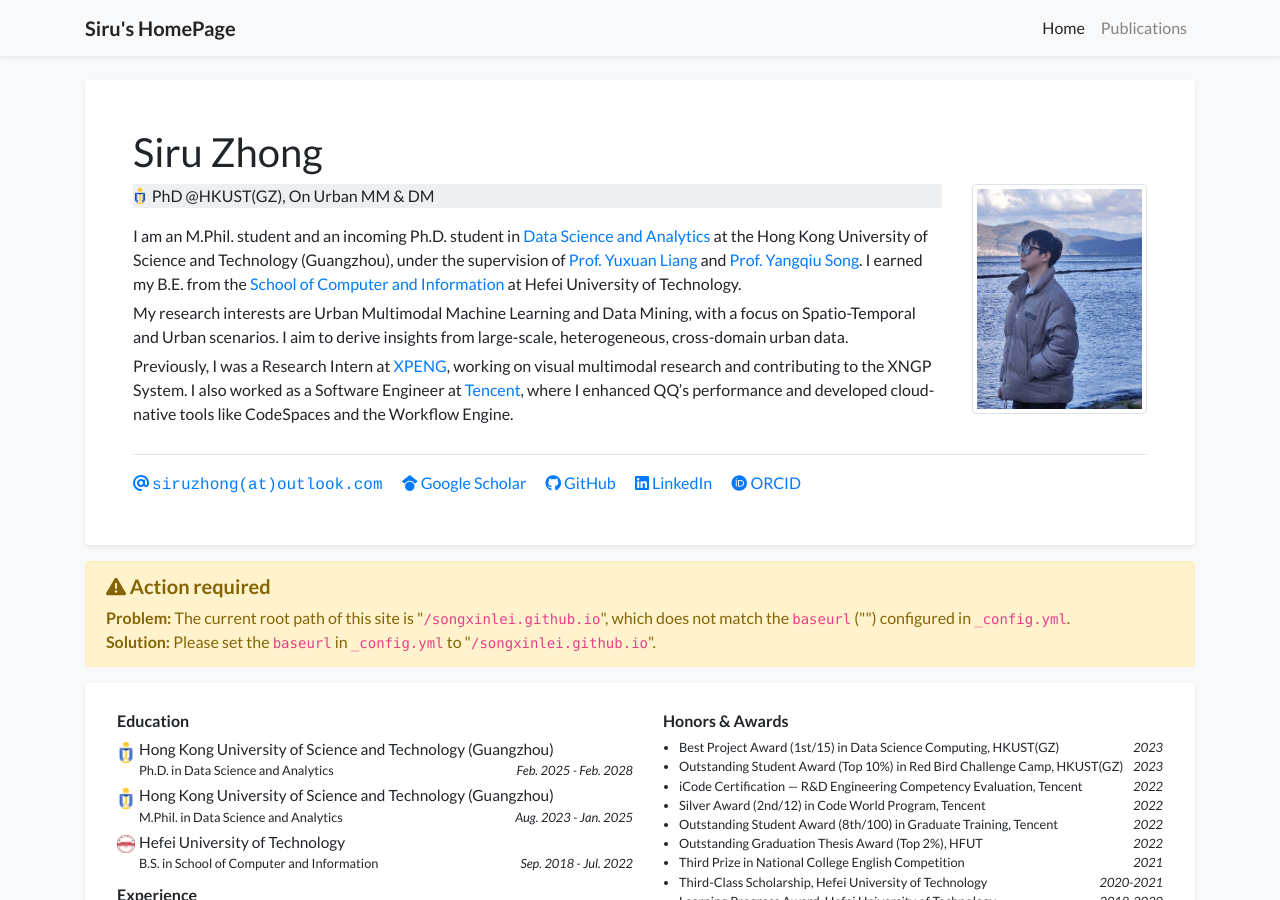
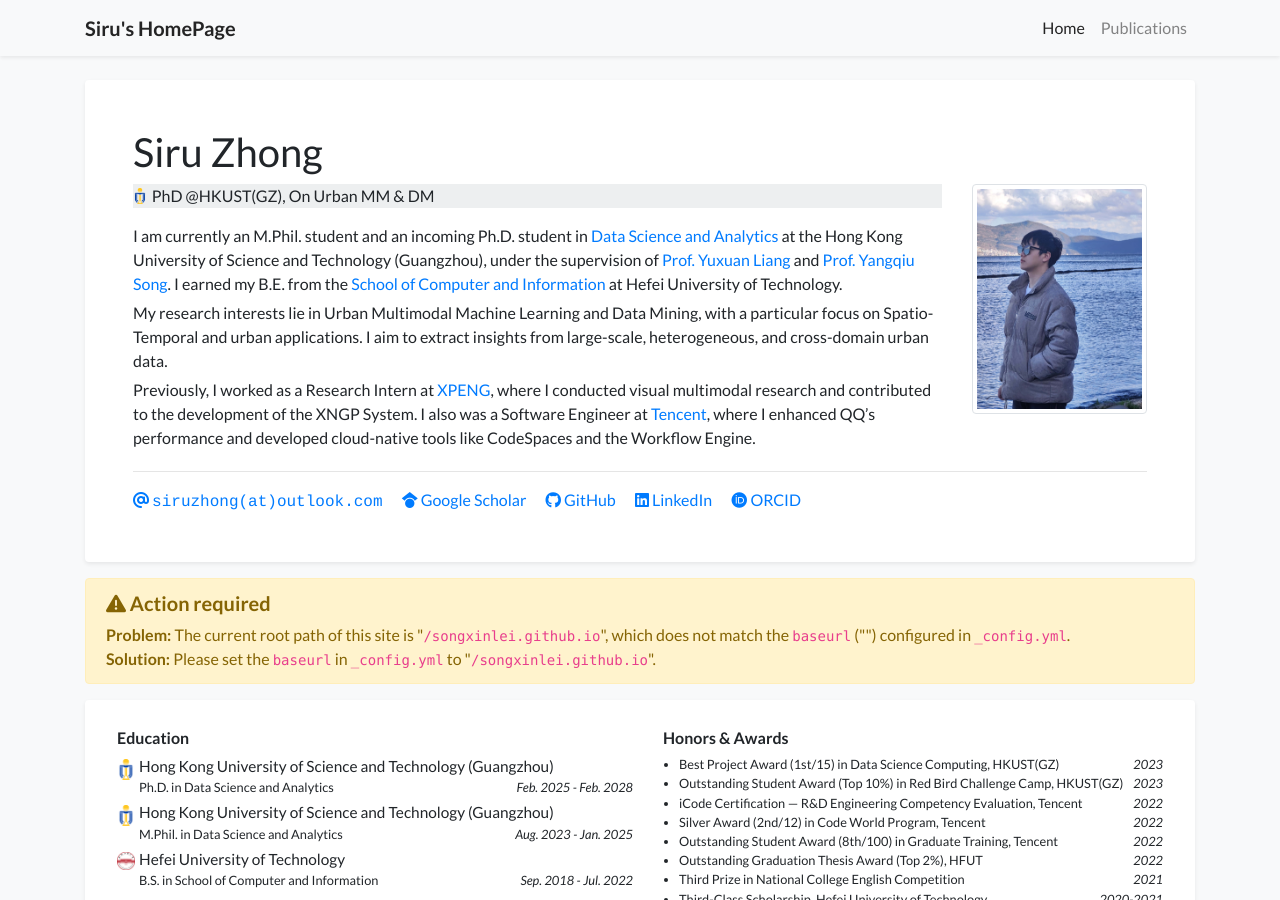
Before and after one commit to thunderlrr/songxinlei.github.io, a Jekyll site: the page built from index.html, in a window 1280 px wide and 900 px high. Built offline with Jekyll 4.4.1, drawn with Linux system fonts in a browser that asks for light colours; a style sheet for code colours, icons or effects is not loaded.

Commit message:
update profile

```diff
--- a/_data/profile.yml
+++ b/_data/profile.yml
@@ -21,9 +21,9 @@
 orcid: 0009-0001-4465-8686
 
 short_bio: >-
-  <p style="margin-bottom:5px"> I am an M.Phil. student and an incoming Ph.D. student in <a href="http://dsa.hkust-gz.edu.cn/">Data Science and Analytics</a> at the Hong Kong University of Science and Technology (Guangzhou), under the supervision of <a href="https://yuxuanliang.com/">Prof. Yuxuan Liang</a> and <a href="https://www.cse.ust.hk/~yqsong/">Prof. Yangqiu Song</a>. I earned my B.E. from the <a href="https://ci.hfut.edu.cn/">School of Computer and Information</a> at Hefei University of Technology. </p>
-  <p style="margin-bottom:5px"> My research interests are Urban Multimodal Machine Learning and Data Mining, with a focus on Spatio-Temporal and Urban scenarios. I aim to derive insights from large-scale, heterogeneous, cross-domain urban data. </p>
-  <p style="margin-bottom:5px"> Previously, I was a Research Intern at <a href="https://www.xpeng.com/">XPENG</a>, working on visual multimodal research and contributing to the XNGP System. I also worked as a Software Engineer at <a href="https://www.tencent.com/">Tencent</a>, where I enhanced QQ’s performance and developed cloud-native tools like CodeSpaces and the Workflow Engine. </p>
+  <p style="margin-bottom:5px"> I am currently an M.Phil. student and an incoming Ph.D. student in <a href="http://dsa.hkust-gz.edu.cn/">Data Science and Analytics</a> at the Hong Kong University of Science and Technology (Guangzhou), under the supervision of <a href="https://yuxuanliang.com/">Prof. Yuxuan Liang</a> and <a href="https://www.cse.ust.hk/~yqsong/">Prof. Yangqiu Song</a>. I earned my B.E. from the <a href="https://ci.hfut.edu.cn/">School of Computer and Information</a> at Hefei University of Technology. </p>
+  <p style="margin-bottom:5px"> My research interests lie in Urban Multimodal Machine Learning and Data Mining, with a particular focus on Spatio-Temporal and urban applications. I aim to extract insights from large-scale, heterogeneous, and cross-domain urban data. </p>
+  <p style="margin-bottom:5px"> Previously, I worked as a Research Intern at <a href="https://www.xpeng.com/">XPENG</a>, where I conducted visual multimodal research and contributed to the development of the XNGP System. I also was a Software Engineer at <a href="https://www.tencent.com/">Tencent</a>, where I enhanced QQ’s performance and developed cloud-native tools like CodeSpaces and the Workflow Engine. </p>
 
 portrait_url: /assets/images/photos/portrait.jpg
 portrait_caption: >-
```
